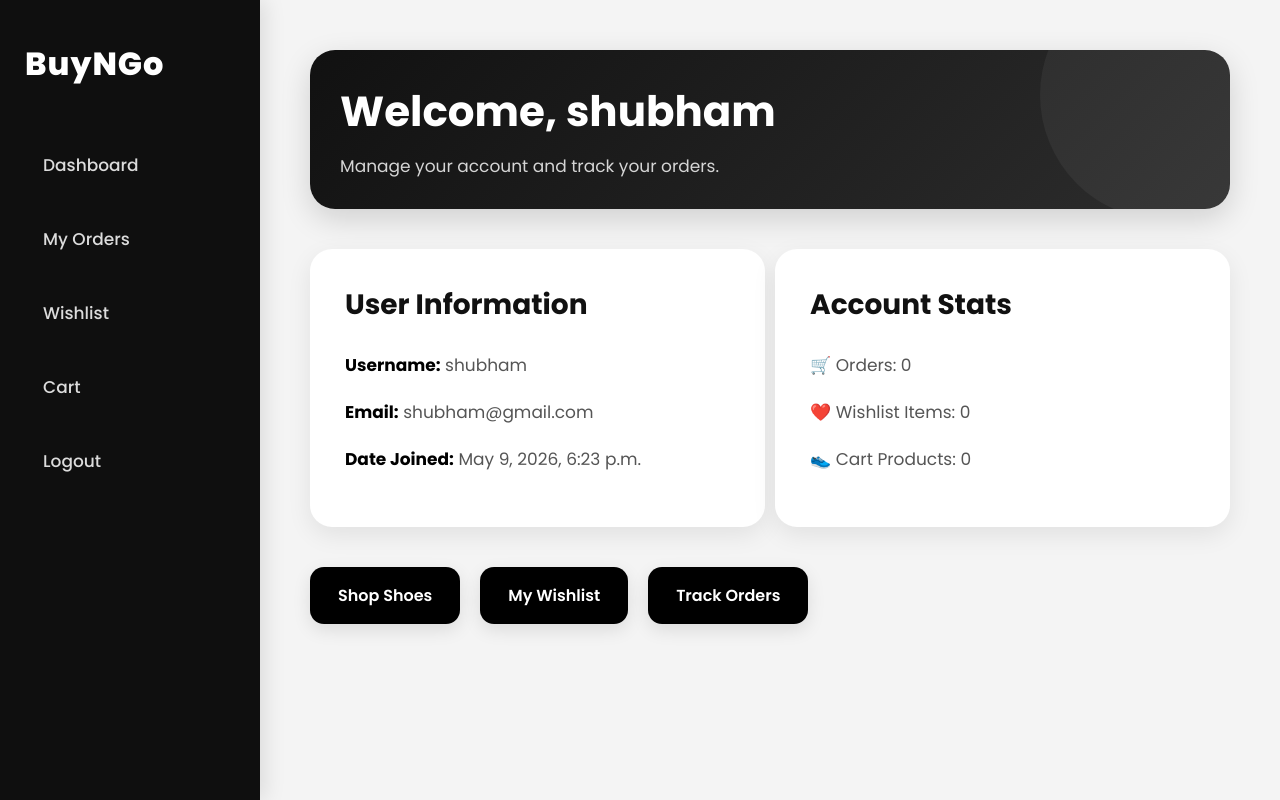
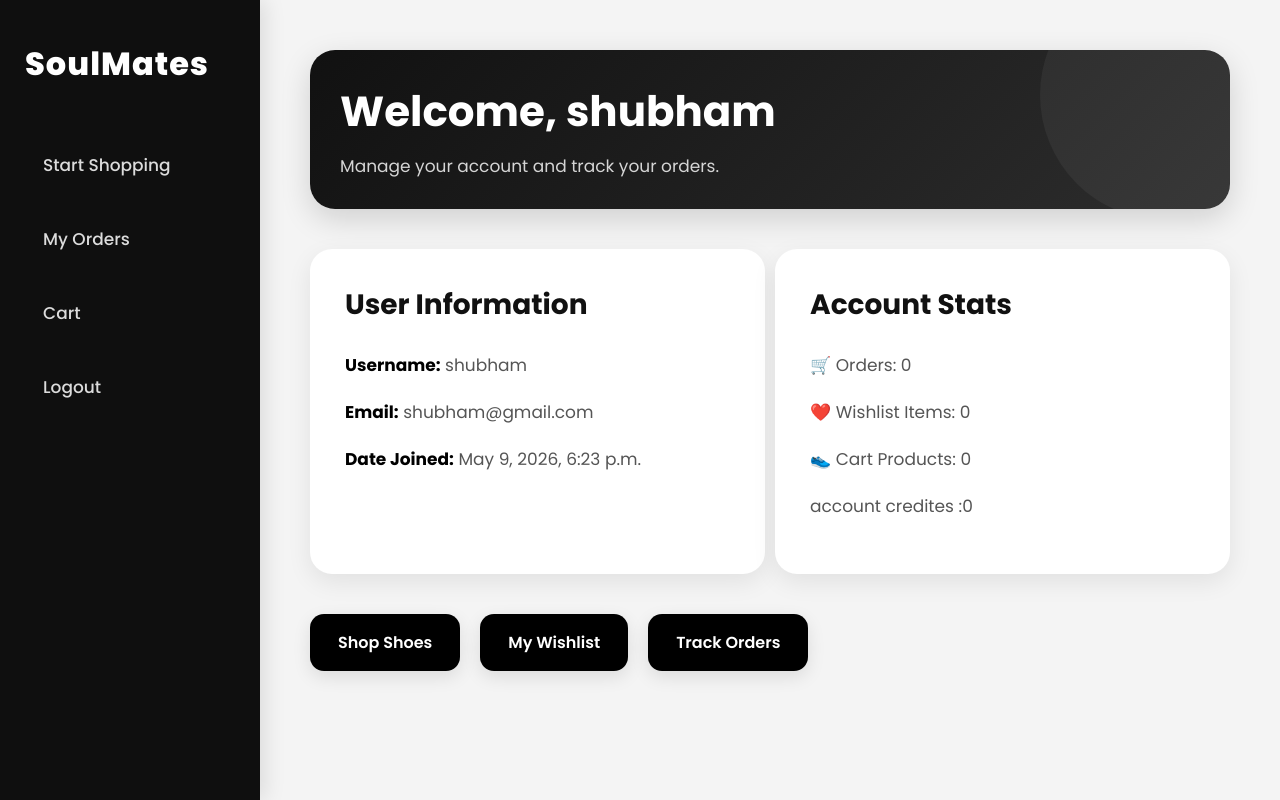
Before and after one commit to sidddhesh-dev/BuyNGo, a Django app: page /accounts/account/ in a window 1280 px wide. Run offline with Django 5.2, Linux system fonts and the light colour scheme; a user stored in the database is signed in.

Commit message:
account credits added

```diff
--- a/orders/urls.py
+++ b/orders/urls.py
@@ -4,5 +4,6 @@ from . import views
 urlpatterns = [
 
     path("checkout/", views.checkout, name="checkout"),
+    path('orders/',views.orders,name='orders')
 
 ]
--- a/templates/account/account.html
+++ b/templates/account/account.html
@@ -13,12 +13,11 @@
     <div class="account-page">
         <div class="sidebar">
 
-            <h2>BuyNGo</h2>
+            <h2>SoulMates</h2>
 
             <ul>
-                <li><a href="#">Dashboard</a></li>
-                <li><a href="#">My Orders</a></li>
-                <li><a href="">Wishlist</a></li>
+                <li><a href="{% url 'home' %}">Start Shopping</a></li>
+                <li><a href="{% url 'orders' %}">My Orders</a></li>
                 <li><a href="{% url 'cart_page' %}">Cart</a></li>
                 <li><a href="{% url 'logout' %}">Logout</a></li>
             </ul>
@@ -51,6 +50,7 @@
                     <p>🛒 Orders: 0</p>
                     <p>❤️ Wishlist Items: 0</p>
                     <p>👟 Cart Products: 0</p>
+                    <p>account credites :0</p>
                 </div>
 
             </div>
@@ -59,8 +59,8 @@
             <div class="actions">
 
                 <a href="{% url 'product_list' %}">Shop Shoes</a>
-                <a href="#">My Wishlist</a>
-                <a href="#">Track Orders</a>
+                <a href="{% url 'cart_page' %}">My Wishlist</a>
+                <a href="{% url 'orders' %}">Track Orders</a>
 
             </div>
 
--- /dev/null
+++ b/templates/orders/orders.html
@@ -0,0 +1,6 @@
+{% extends 'base.html' %}
+{% load static %}
+{% block content %}
+<link rel="stylesheet" href="{% static 'orders/css/orders.css' %}">
+<h2>this is order page</h2>
+{% endblock %}
```
Also changed, not shown: orders/views.py (+3 -8 lines), static/orders/css/orders.css (added).
